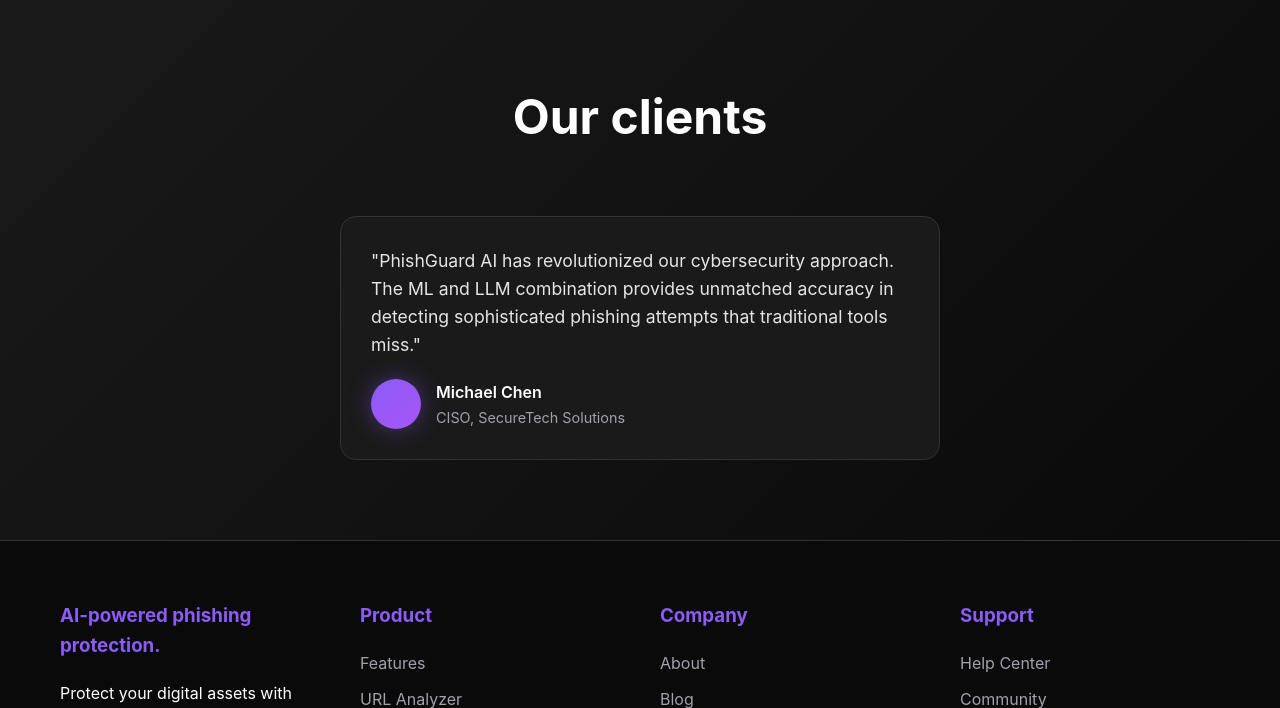
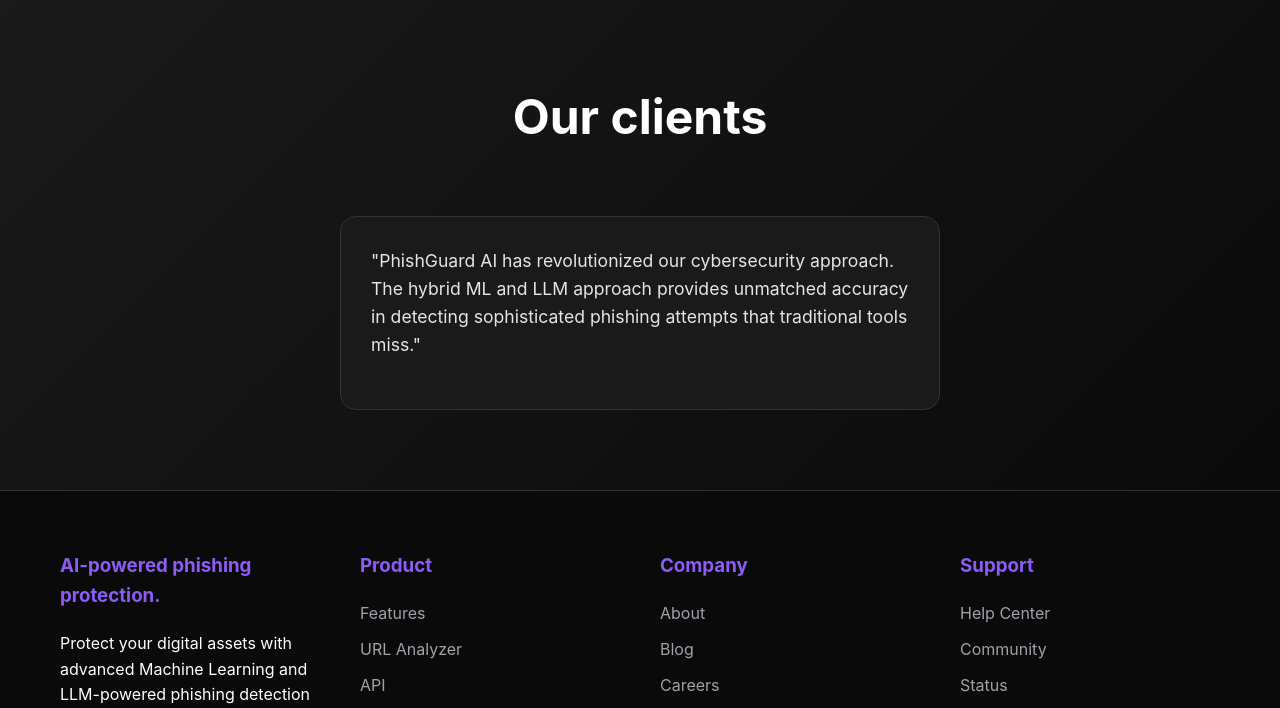
Before and after one commit to mayankk2904/PhishGuard-AI, a Flask app: page / in a window 1280 px wide. Shown: the part 2493-3201 px from the top of the page. Run offline with Flask 2, Linux system fonts and the light colour scheme; parts of the project's set-up code (start-up, migrations or seed data) failed here and were passed over.

Commit message:
Update testimonial text for cybersecurity context

```diff
--- a/templates/index1.html
+++ b/templates/index1.html
@@ -1318,15 +1318,15 @@
             <div class="testimonial-card">
                 <div class="testimonial-content">
                     <!-- Updated testimonial for cybersecurity context -->
-                    "PhishGuard AI has revolutionized our cybersecurity approach. The ML and LLM combination provides unmatched accuracy in detecting sophisticated phishing attempts that traditional tools miss."
+                    "PhishGuard AI has revolutionized our cybersecurity approach. The hybrid ML and LLM approach provides unmatched accuracy in detecting sophisticated phishing attempts that traditional tools miss."
                 </div>
-                <div class="testimonial-author">
+                <!-- <div class="testimonial-author">
                     <div class="author-avatar"></div>
                     <div>
                         <div style="font-weight: 600;">Michael Chen</div>
                         <div style="color: #a1a1aa; font-size: 0.9rem;">CISO, SecureTech Solutions</div>
                     </div>
-                </div>
+                </div> -->
             </div>
         </div>
     </section>
```
